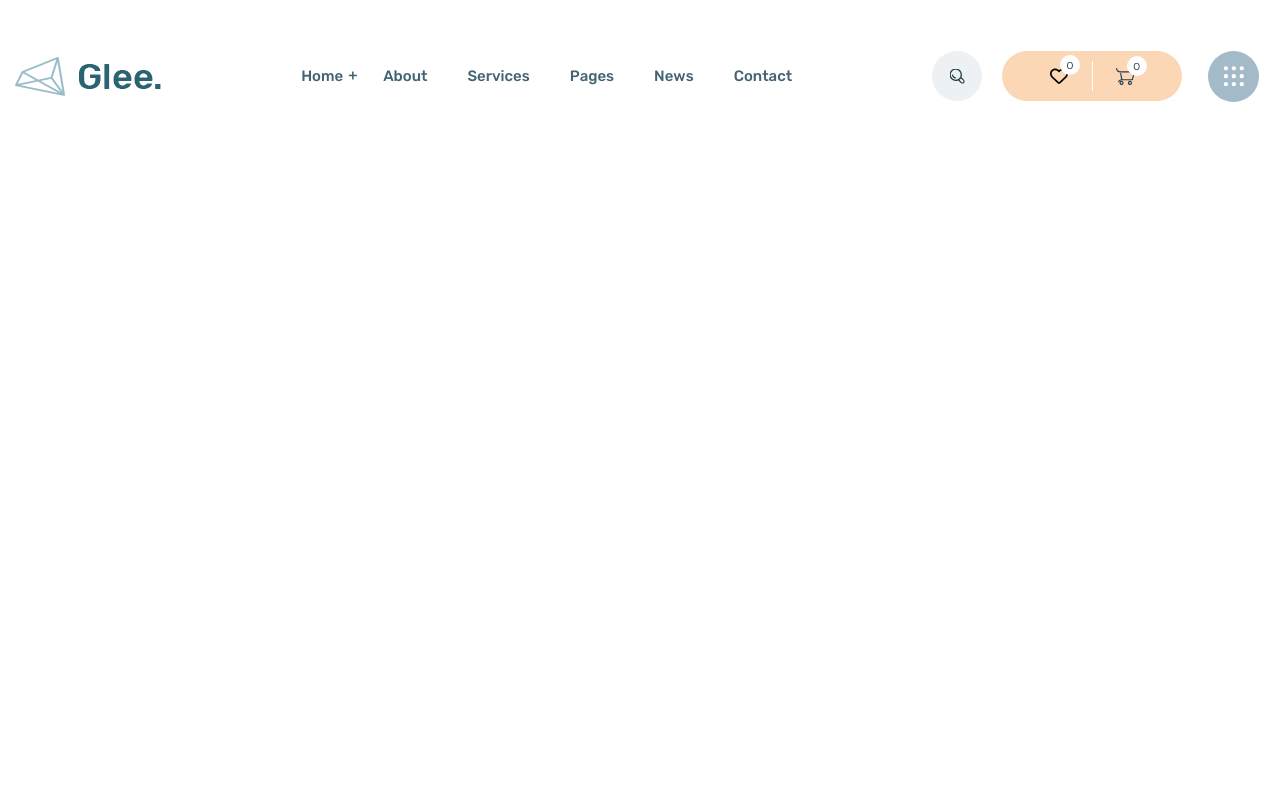
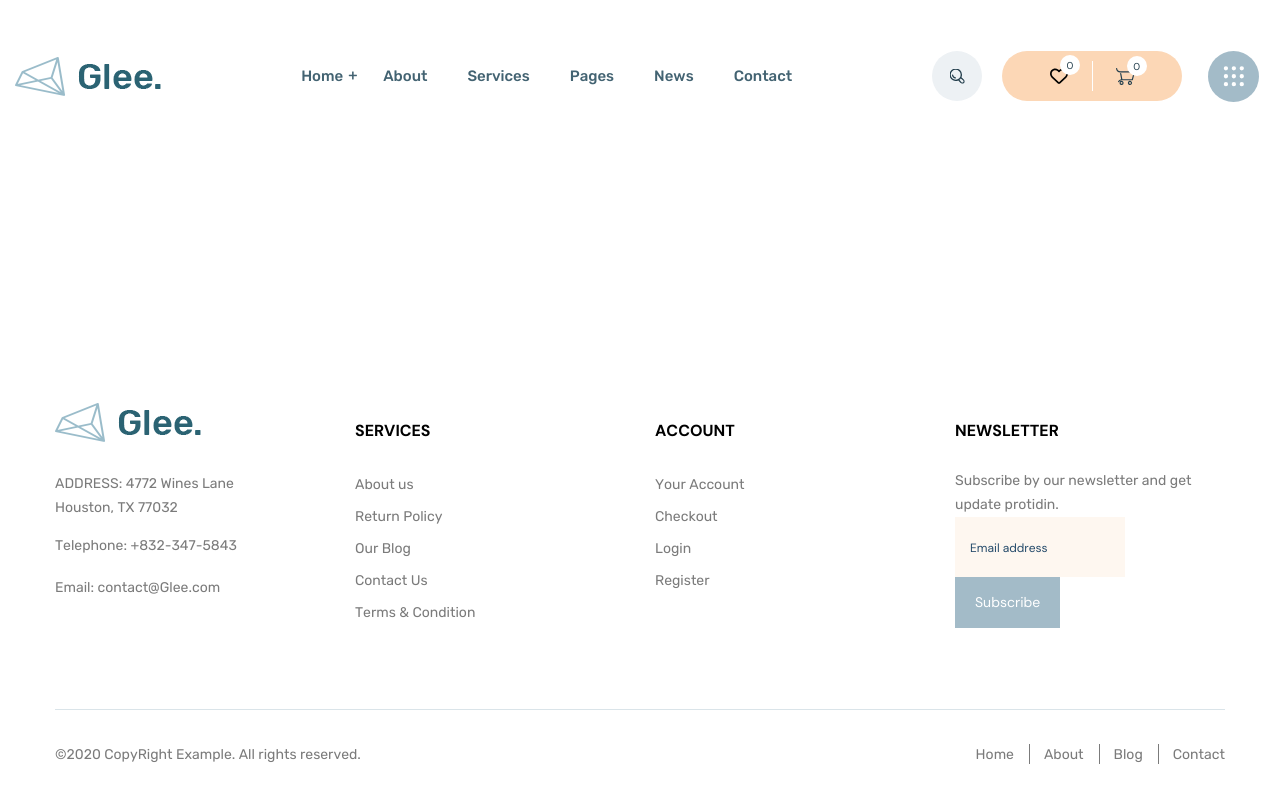
Before and after one commit to Novemberman90/glee, a website: page app/index.html in a window 1280 px wide. Drawn offline with nearby package versions, Linux system fonts and the light colour scheme; files that its build step writes are made by us from their sources.

Commit message:
added footer

```diff
--- a/app/index.html
+++ b/app/index.html
@@ -56,6 +56,92 @@
       </div>
     </div>
   </header>
+  <main class="main">
+
+  </main>
+  <footer class="footer">
+    <div class="container-m">
+      <div class="footer-top">
+        <div class="footer-top__item footer-top__contact">
+          <a class="logo footer-top__logo" href="#">
+            <img class="logo__img" src="images/icon/logo.png" alt="logo">
+          </a>
+          <a class="footer-top__adress" href="#">
+            ADDRESS: 4772 Wines Lane Houston, TX 77032
+          </a>
+          <a class="footer-top__phone" href="tel:+8323475843">Telephone: +832-347-5843</a>
+          <a class="footer-top__email" href="mailto:contact@Glee.com">Email: contact@Glee.com</a>
+        </div>
+        <div class="footer-top__item footer-top__service">
+          <h6 class="footer-top__title">Services</h6>
+          <ul class="footer-top__list">
+            <li class="footer-top__item">
+              <a class="footer-top__link" href="#">About us</a>
+            </li>
+            <li class="footer-top__item">
+              <a class="footer-top__link" href="#">Return Policy</a>
+            </li>
+            <li class="footer-top__item">
+              <a class="footer-top__link" href="#">Our Blog</a>
+            </li>
+            <li class="footer-top__item">
+              <a class="footer-top__link" href="#">Contact Us</a>
+            </li>
+            <li class="footer-top__item">
+              <a class="footer-top__link" href="#">Terms & Condition</a>
+            </li>
+          </ul>
+        </div>
+        <div class="footer-top__item footer-top__account">
+          <h6 class="footer-top__title">Account</h6>
+          <ul class="footer-top__list">
+            <li class="footer-top__item">
+              <a class="footer-top__link" href="#">Your Account</a>
+            </li>
+            <li class="footer-top__item">
+              <a class="footer-top__link" href="#">Checkout</a>
+            </li>
+            <li class="footer-top__item">
+              <a class="footer-top__link" href="#">Login</a>
+            </li>
+            <li class="footer-top__item">
+              <a class="footer-top__link" href="#">Register</a>
+            </li>
+          </ul>
+        </div>
+        <div class="footer-top__item footer-top__item-form">
+          <h6 class="footer-top__title">newsletter</h6>
+          <p class="footer-top__text">
+            Subscribe by our newsletter and get update protidin.
+          </p>
+          <form class="footer-top__form" action="#">
+            <input class="footer-top__form-input" type="email" placeholder="Email address" required>
+            <button class="footer-top__form-btn" type="submit">Subscribe</button>
+          </form>
+        </div>
+      </div>
+      <div class="footer-bottom">
+        <p class="footer-bottom__copy">
+          ©2020 CopyRight Example. All rights reserved.
+        </p>
+        <ul class="footer-bottom__nav-list">
+          <li class="footer-bottom__nav-item">
+            <a href="" class="footer-bottom__nav-link">Home</a>
+          </li>
+          <li class="footer-bottom__nav-item">
+            <a href="" class="footer-bottom__nav-link footer-bottom__nav-link-line">About</a>
+          </li>
+          <li class="footer-bottom__nav-item">
+            <a href="" class="footer-bottom__nav-link">Blog</a>
+          </li>
+          <li class="footer-bottom__nav-item">
+            <a href="" class="footer-bottom__nav-link">Contact</a>
+          </li>
+        </ul>
+      </div>
+    </div>
+
+  </footer>
   <script src="js/main.min.js"></script>
 </body>
 </html>
--- a/app/scss/_global.scss
+++ b/app/scss/_global.scss
@@ -1,14 +1,27 @@
+html,
+body {
+  height: 100%;
+}
 body {
   font-size: 16px;
   line-height: 30px;
+  display: flex;
+  flex-direction: column;
 }
-
+button {
+  background-color:transparent;
+  border: none;
+}
+.main {
+  flex-grow: 1;
+}
 .container {
   max-width: 1800px;
   padding: 0 15px;
   margin: 0 auto;
 }
-button {
-  background-color:transparent;
-  border: none;
+.container-m {
+  max-width: 1200px;
+  padding: 0 15px;
+  margin: 0 auto;
 }
--- a/app/scss/_vars.scss
+++ b/app/scss/_vars.scss
@@ -24,3 +24,10 @@ $grey: #a3bbc8;
   font-family: 'DMSans-Bold';
   font-weight: 700;
 }
+%footer-fotn-style {
+  line-height: 32px;
+  font-size: 14px;
+  @extend %rubik-400;
+  display: block;
+  color: #7b7b7b;
+}
--- a/app/scss/styles.scss
+++ b/app/scss/styles.scss
@@ -109,4 +109,104 @@
     }
   }
 
+  .footer-top {
+    padding: 80px 0;
+    display: flex;
+    /* justify-content: space-between; */
+    border-bottom: 1px solid #dae4e9;
+    &__contact {
+      width: 200px;
+      margin-right: 100px;
+    }
+    &__service {
+      width: 170px;
+      margin-right: 130px;
+    }
+    &__account {
+      width: 100px;
+      margin-right: 200px;
+    }
+    &__item-form {
+      max-width: 270px
+    }
+    &__logo {
+      margin-bottom: 30px;
+      display: block;
+    }
+    &__adress {
+      line-height: 24px;
+    }
+    &__adress,
+    &__phone,
+    &__email {
+      @extend %footer-fotn-style;
+      margin-bottom: 10px;
+    }
+    &__title {
+      padding-top: 20px;
+      margin-bottom: 30px;
+      @extend %dmsan-700;
+      font-size: 16px;
+      line-height: 1;
+      text-transform: uppercase;
+    }
+    &__link {
+      @extend %footer-fotn-style;
+    }
+    &__text {
+      @extend %footer-fotn-style;
+      line-height: 24px;
+    }
+    &__form-input {
+      background-color: #fef7f0;
+      max-width: 170px;
+      width: 100%;
+      border: none;
+      padding: 15px;
+      &::placeholder {
+        @extend %dmsan-400;
+        color: #234969;
+        font-size: 12px;
+        line-height: 1;
+      }
+    }
+    &__form-btn {
+      background-color: #a3bbc8;
+      color: #fff;
+      border: none;
+      padding: 15px 20px;
+      @extend %dmsan-400;
+      font-size: 14px;
+      line-height: 21px;
+    }
+  }
+  .footer-bottom {
+    display: flex;
+    justify-content: space-between;
+    align-items: center;
+    height: 90px;
+    &__copy {
+      @extend %footer-fotn-style;
+    }
+    &__nav-list {
+      display: flex;
+    }
+    &__nav-item + .footer-bottom__nav-item {
+      padding-left: 30px;
+      position: relative;
+      &::before {
+        position: absolute;
+        content: '';
+        width: 1px;
+        height: 20px;
+        background-color: #7b7b7b;
+        top: 5px;
+        left: 15px;
+      }
+    }
+     &__nav-link {
+      @extend %footer-fotn-style;
+    }
+  }
+
 @import 'media';
```
